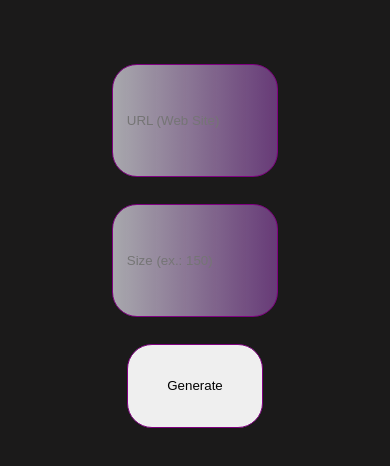
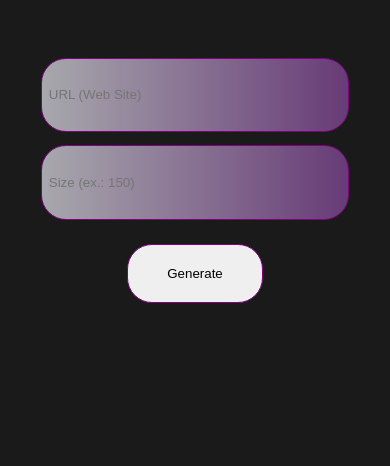
Before and after one commit to NathanTeodoro/Portifolio, a plain HTML site: page assets/page_QRcode/index.html in a window 390 px wide. Shown: the part 70-536 px from the top of the page. Drawn offline with Linux system fonts and the light colour scheme.

Commit message:
twelve commit

```diff
--- a/assets/page_QRcode/style.css
+++ b/assets/page_QRcode/style.css
@@ -46,3 +46,26 @@ img{
     border: 1px solid purple;
     padding: 10px;
 }
+@media screen and (max-width:700px)  {
+    .main input{
+        padding: .5em;
+        margin: .5em;
+        width: 75vw;
+        height: 7vh;
+        border: 1px purple solid;
+        border-radius: 25px;
+        background-image:rgb(2,0,36);
+        background: linear-gradient(90deg, rgb(168, 168, 173) 0%, rgba(124, 68, 145, 0.785) 100%);
+        color: rgb(247, 247, 247);
+    }
+
+    .btn{
+        padding: .3em;
+        margin: 1.3em;
+        width: 35vw;
+        height: 7vh;
+        border: 1px purple solid;
+        border-radius: 25px;
+
+    }
+}
```
